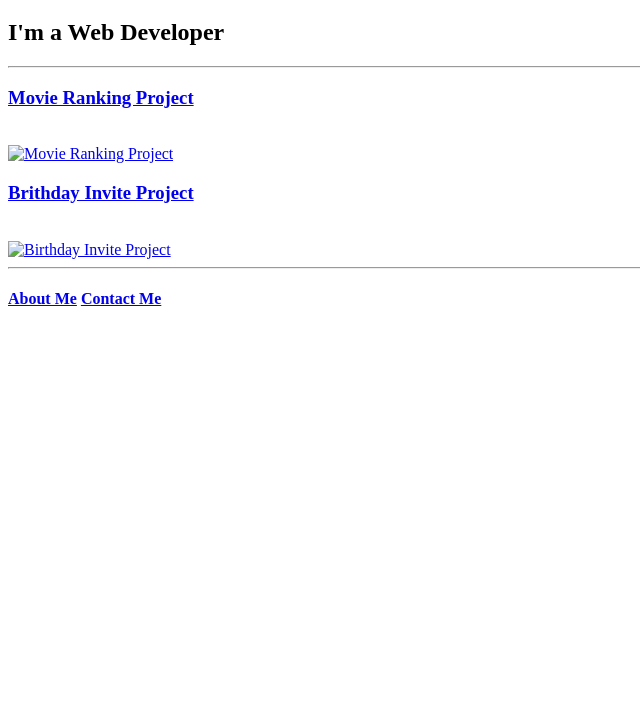
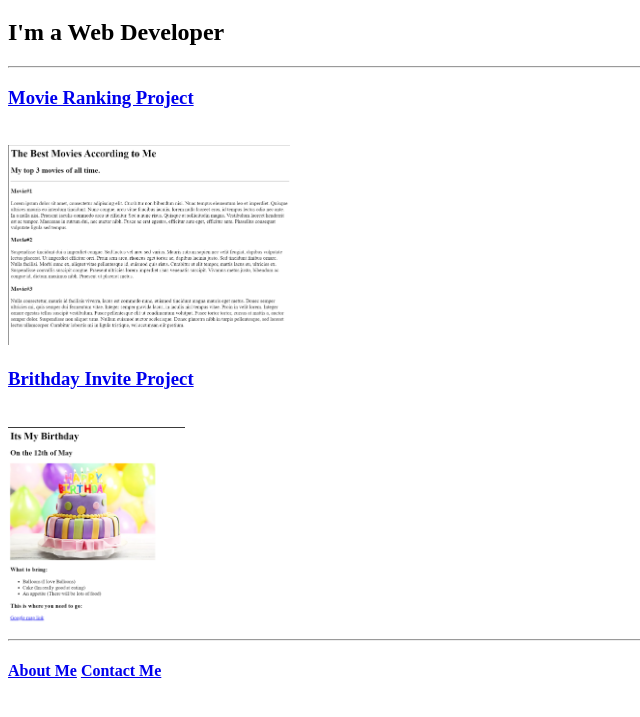
Before and after one commit to TheRAVAGE/html-portfolio, a plain HTML site: page index.html in a window 1280 px wide. Shown: the part 61-778 px from the top of the page, without its empty margins (0-640 px from the left). Drawn offline with Linux system fonts and the light colour scheme; the site is published under a folder, as on GitHub Pages, so addresses that start at the root find nothing.

Commit message:
Update index.html

```diff
--- a/index.html
+++ b/index.html
@@ -9,9 +9,9 @@
     <h1>TheRAVAGE's Portfolio</h1>
     <h2>I'm a Web Developer</h2>
     <hr />
-    <a href="./public/movie-ranking.html"><h3>Movie Ranking Project</h3><br /><img src="/assets/images/movie-ranking.PNG" alt="Movie Ranking Project" height="200" /></a><br />
+    <a href="./public/movie-ranking.html"><h3>Movie Ranking Project</h3><br /><img src="./assets/images/movie-ranking.png" alt="Movie Ranking Project" height="200" /></a><br />
 
-    <a href="./public/birthday-invite.html"><h3>Brithday Invite Project</h3><br /><img src="/assets/images/birthday-invite.png" alt="Birthday Invite Project" height="200" /></a>
+    <a href="./public/birthday-invite.html"><h3>Brithday Invite Project</h3><br /><img src="./assets/images/birthday-invite.png" alt="Birthday Invite Project" height="200" /></a>
     <hr />
     <h4>
         <a href="./public/about.html">About Me</a>
```
